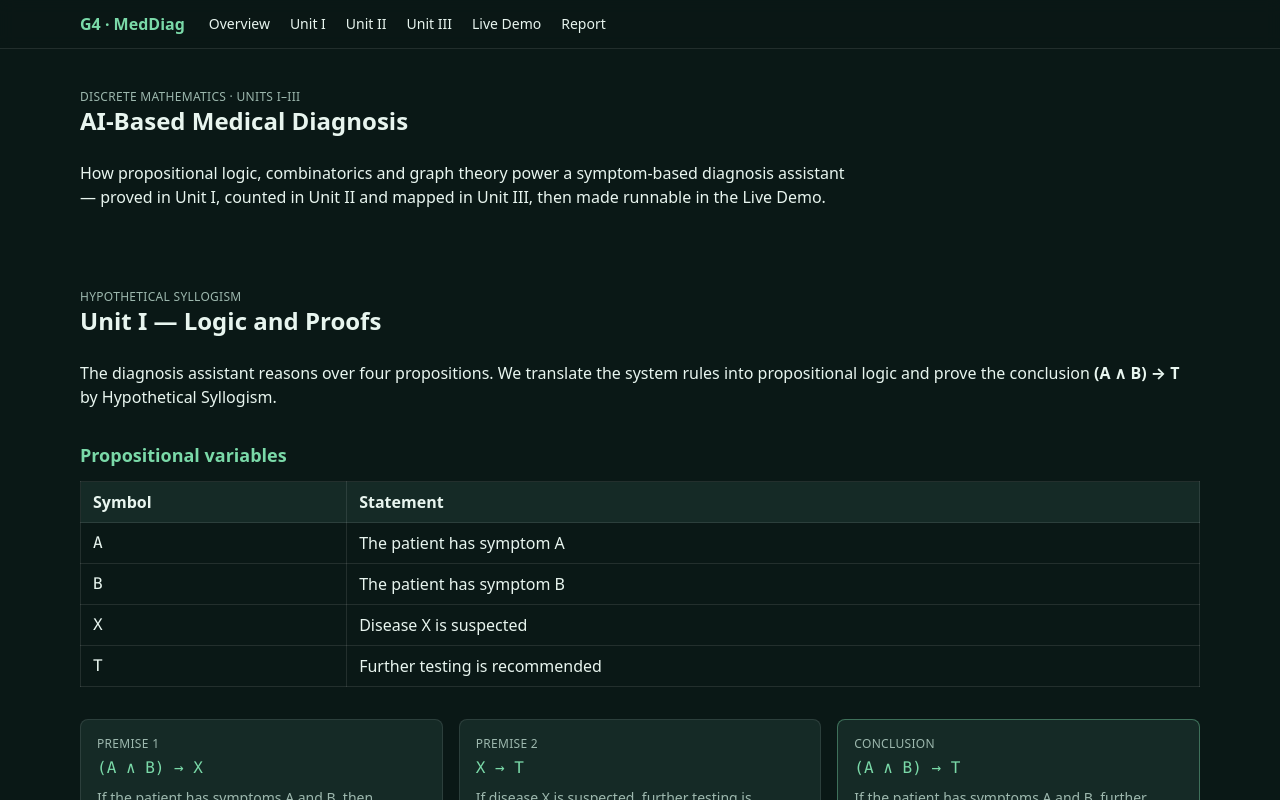
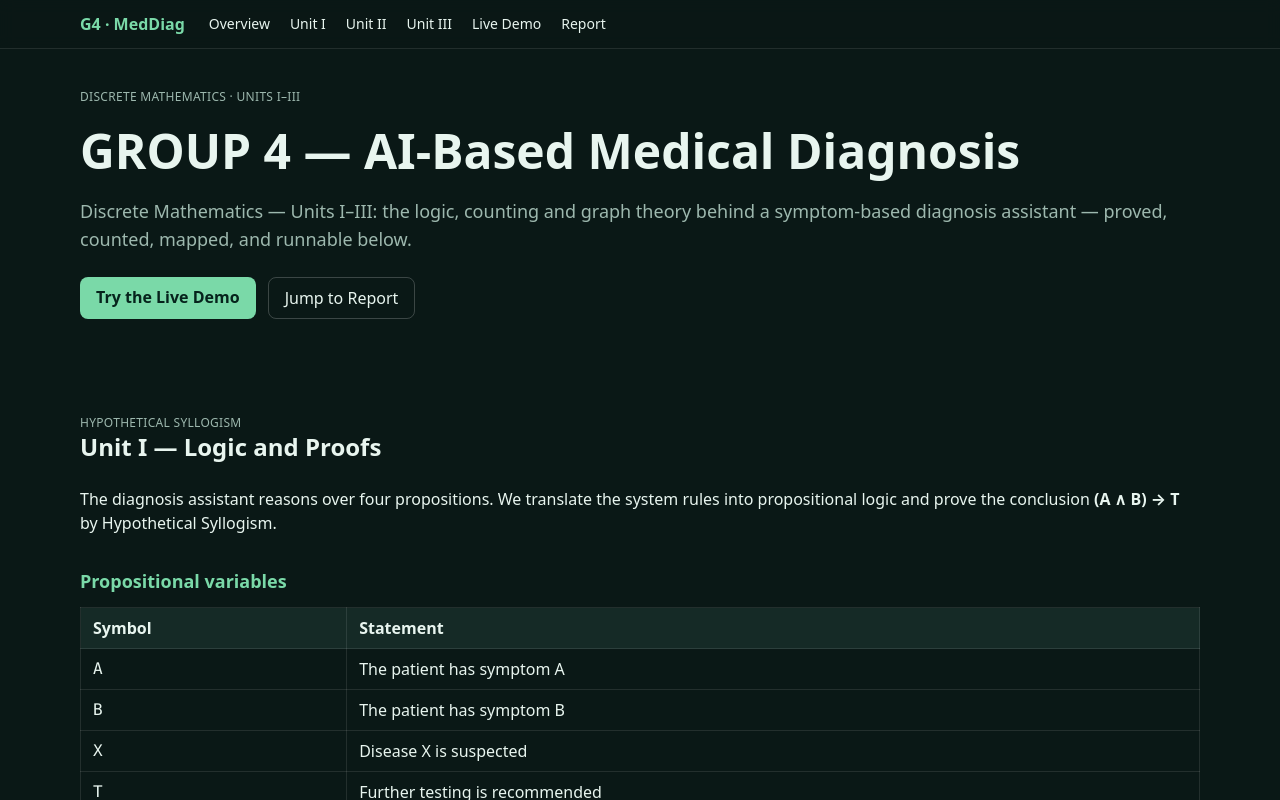
Before and after one commit to dharaneesh-sys/ai-medical-diagnosis-site, a React (Vite) app: page / in a window 1280 px wide. Shown: the top 800 px of the page. Built offline with nearby package versions, Linux system fonts and the light colour scheme.

Commit message:
feat(page): hero/summary/report composition, docx 200 (todo-12)

```diff
--- a/src/App.tsx
+++ b/src/App.tsx
@@ -4,12 +4,17 @@ import Footer from './components/Footer';
 import UnitOne from './components/UnitOne';
 import UnitTwo from './components/UnitTwo';
 import UnitThree from './components/UnitThree';
+import Hero from './components/Hero';
+import SummarySection from './components/SummarySection';
+import SymptomChecker from './components/demo/SymptomChecker';
+import CombinatoricsPanel from './components/demo/CombinatoricsPanel';
+import IsoExplorer from './components/demo/IsoExplorer';
 
-function Section({ id, kicker, title, children }: { id: string; kicker?: string; title: string; children: ReactNode }) {
+function Section({ id, kicker, title, children }: { id: string; kicker?: string; title?: string; children: ReactNode }) {
   return (
     <section id={id} className="scroll-mt-20 py-10">
       {kicker && <p className="text-xs uppercase tracking-wide text-muted">{kicker}</p>}
-      <h2 className="mb-6 text-2xl font-bold">{title}</h2>
+      {title && <h2 className="mb-6 text-2xl font-bold">{title}</h2>}
       {children}
     </section>
   );
@@ -20,12 +25,8 @@ export default function App() {
     <>
       <Nav />
       <main className="mx-auto max-w-6xl px-4">
-        <Section id="overview" kicker="Discrete Mathematics · Units I–III" title="AI-Based Medical Diagnosis">
-          <p className="max-w-3xl">
-            How propositional logic, combinatorics and graph theory power a symptom-based diagnosis
-            assistant — proved in Unit I, counted in Unit II and mapped in Unit III, then made runnable
-            in the Live Demo.
-          </p>
+        <Section id="overview" kicker="Discrete Mathematics · Units I–III">
+          <Hero />
         </Section>
         <Section id="unit-1" kicker="Hypothetical Syllogism" title="Unit I — Logic and Proofs">
           <UnitOne />
@@ -37,10 +38,24 @@ export default function App() {
           <UnitThree />
         </Section>
         <Section id="demo" kicker="Interactive" title="Live Demo">
-          <p className="text-muted">Symptom checker, combinatorics calculator and isomorphism explorer arrive with Wave 4.</p>
+          <div className="grid gap-6">
+            <SymptomChecker />
+            <CombinatoricsPanel />
+            <IsoExplorer />
+          </div>
         </Section>
         <Section id="report" title="Report">
-          <p className="text-muted">The downloadable report (docx) will be linked here.</p>
+          <SummarySection />
+          <p className="mt-6">
+            <a
+              href="/GROUP4_AI_Medical_Diagnosis_Solutions.docx"
+              download
+              data-testid="report-download"
+              className="inline-block rounded-lg bg-primary px-4 py-2 font-semibold text-[#06231c] transition-opacity hover:opacity-90"
+            >
+              Download full report (docx)
+            </a>
+          </p>
         </Section>
       </main>
       <Footer />
--- /dev/null
+++ b/src/components/Hero.tsx
@@ -0,0 +1,28 @@
+/** Hero block (todo-12): owns the page H1 and the two CTAs. */
+export default function Hero() {
+  return (
+    <div className="space-y-4 py-4">
+      <h1 className="text-3xl font-bold leading-tight md:text-5xl">
+        GROUP 4 — AI-Based Medical Diagnosis
+      </h1>
+      <p className="text-lg text-muted">
+        Discrete Mathematics — Units I–III: the logic, counting and graph theory behind a
+        symptom-based diagnosis assistant — proved, counted, mapped, and runnable below.
+      </p>
+      <div className="flex flex-wrap gap-3 pt-2">
+        <a
+          href="#demo"
+          className="rounded-lg bg-primary px-4 py-2 font-semibold text-[#06231c] transition-opacity hover:opacity-90"
+        >
+          Try the Live Demo
+        </a>
+        <a
+          href="#report"
+          className="rounded-lg border border-white/20 px-4 py-2 transition-colors hover:border-primary hover:text-primary"
+        >
+          Jump to Report
+        </a>
+      </div>
+    </div>
+  );
+}
--- /dev/null
+++ b/src/components/SummarySection.tsx
@@ -0,0 +1,45 @@
+import { atLeastSum, nCr, nPr } from '../lib/combinatorics';
+import { premises } from '../content/assignment';
+
+const fmt = (n: number) => n.toLocaleString('en-US');
+
+/** Results summary table (todo-12). Counts live-computed from the engines. */
+export default function SummarySection() {
+  return (
+    <div className="overflow-x-auto">
+      <table className="w-full border-collapse text-left text-sm">
+        <thead>
+          <tr className="bg-surface">
+            <th className="border border-white/10 px-3 py-2">Unit</th>
+            <th className="border border-white/10 px-3 py-2">Task</th>
+            <th className="border border-white/10 px-3 py-2">Result</th>
+          </tr>
+        </thead>
+        <tbody>
+          <tr>
+            <td className="border border-white/10 px-3 py-2">I — Logic</td>
+            <td className="border border-white/10 px-3 py-2">Translate rules, prove conclusion</td>
+            <td className="border border-white/10 px-3 py-2 font-mono">
+              {premises.p1.expr}, {premises.p2.expr} ⊢ {premises.conclusion.expr} — valid
+            </td>
+          </tr>
+          <tr>
+            <td className="border border-white/10 px-3 py-2">II — Combinatorics</td>
+            <td className="border border-white/10 px-3 py-2">Count symptom selections</td>
+            <td className="border border-white/10 px-3 py-2 font-mono">
+              Exactly 5: {fmt(nCr(12, 5))} · At least 5: {fmt(atLeastSum(12, 5))} · Order matters:{' '}
+              {fmt(nPr(12, 5))}
+            </td>
+          </tr>
+          <tr>
+            <td className="border border-white/10 px-3 py-2">III — Graphs</td>
+            <td className="border border-white/10 px-3 py-2">Model + isomorphism</td>
+            <td className="border border-white/10 px-3 py-2 font-mono">
+              Bipartite graph; representations isomorphic via bijection f and A₂ = P A₁ P<sup>T</sup>
+            </td>
+          </tr>
+        </tbody>
+      </table>
+    </div>
+  );
+}
```
Also changed, not shown: 2 other files (tests, documents, lock files or other folders).
